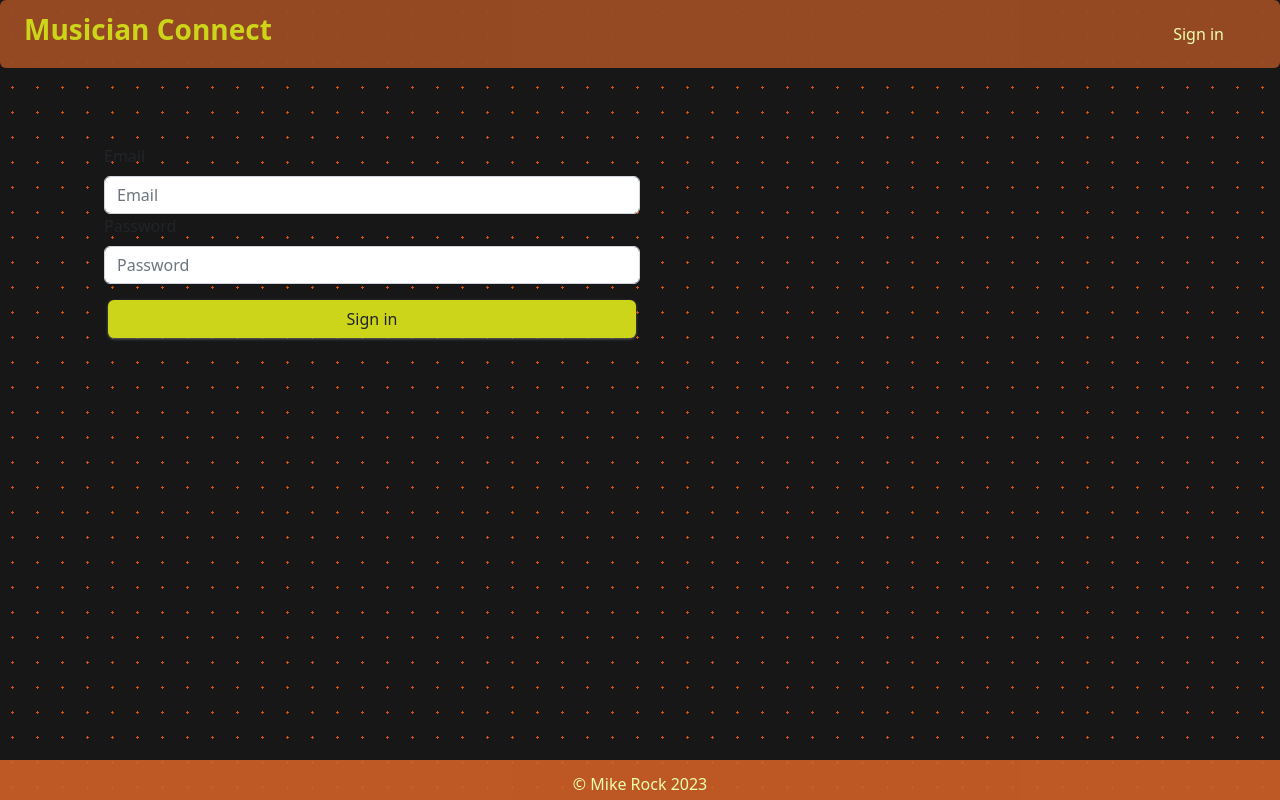
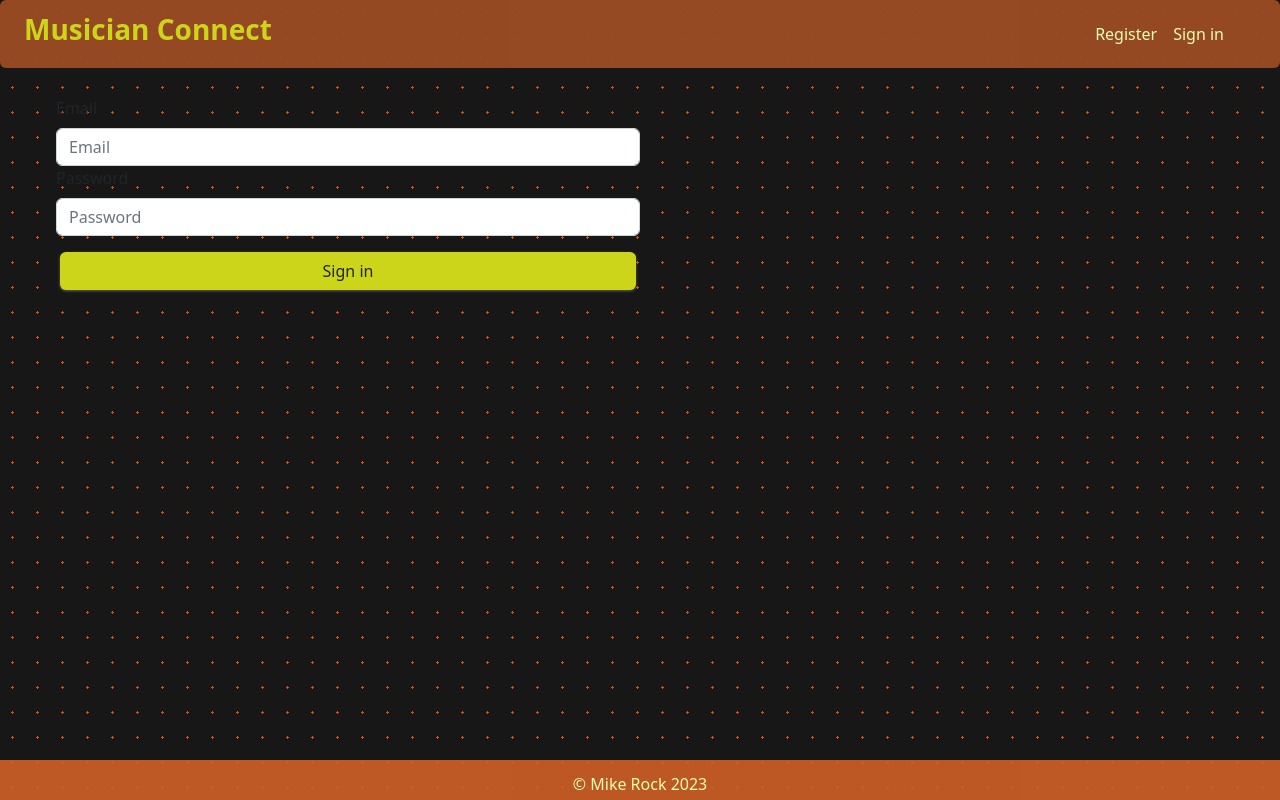
Before and after one commit to MikeRock51/Musician_Connect, a React app in the folder frontend/: page /sign-in in a window 1280 px wide. Built offline with nearby package versions, Linux system fonts and the light colour scheme.

Commit message:
Display register link on /sign-in

```diff
--- a/frontend/public/styles.css
+++ b/frontend/public/styles.css
@@ -16,7 +16,7 @@ html body {
 }
 
 a.hover:hover {
-  color: #bd8569 !important;
+  color: #e6ccc0 !important;
 }
 
 a {
--- a/frontend/src/components/Navbar.jsx
+++ b/frontend/src/components/Navbar.jsx
@@ -32,6 +32,11 @@ function Navbar(props) {
                                     href="/user/dashboard">
                                     Dashboard
                                 </a>}
+                            {!props.loggedIn && window.location.pathname === '/sign-in' &&
+                                <a className="nav-link active hover bright" aria-current="page"
+                                    href="/register">
+                                    Register
+                                </a>}
                         </li>
                         <li className="nav-item">
                             <a
@@ -44,7 +49,7 @@ function Navbar(props) {
                                     }
                                 }}
                                 href="/sign-in">
-                                {props.loggedIn ? "Sign out" : "Sign in"}
+                                {!props.loggedIn ? "Sign in" : "Sign out"}
                             </a>
                         </li>
                     </ul>
--- a/frontend/src/components/pages/Home.jsx
+++ b/frontend/src/components/pages/Home.jsx
@@ -20,7 +20,7 @@ function Home(props) {
             <div className="" style={{}}>
                 <div className="d-flex justify-content-center px-5 pt-5">
                     <blockquote
-                        className="col-sm-4 col-lg-3 bg-secondary text-center shadow-text mx-3 display-6 px-3 py-4"
+                        className="col-sm-4 col-lg-3 bg-secondary text-center shadow-text mx-3 display-6 px-3 py-5  "
                         style={{
                             backgroundColor: "#C88EA7",
                             color: "#FFDADA",
--- a/frontend/src/components/pages/Signin.jsx
+++ b/frontend/src/components/pages/Signin.jsx
@@ -65,8 +65,9 @@ function Signin(props) {
     }
 
     return (
-        <form className="row g-3 p-5 mx-5">
-            <div className="col-12">
+        // <div className="d-flex justify-content-center">
+            <form className="row g-3 mx-5">
+                <div className="">
                     <Input className="" type="email" name="email" text="Email"
                         mandatory={true}
                         onChange={props.onChange}
@@ -85,6 +86,7 @@ function Signin(props) {
                     </button>
                 </div>
             </form>
+        // </div>
     )
 }
 
```
Lines whose indentation alone changed are shown as unchanged.
